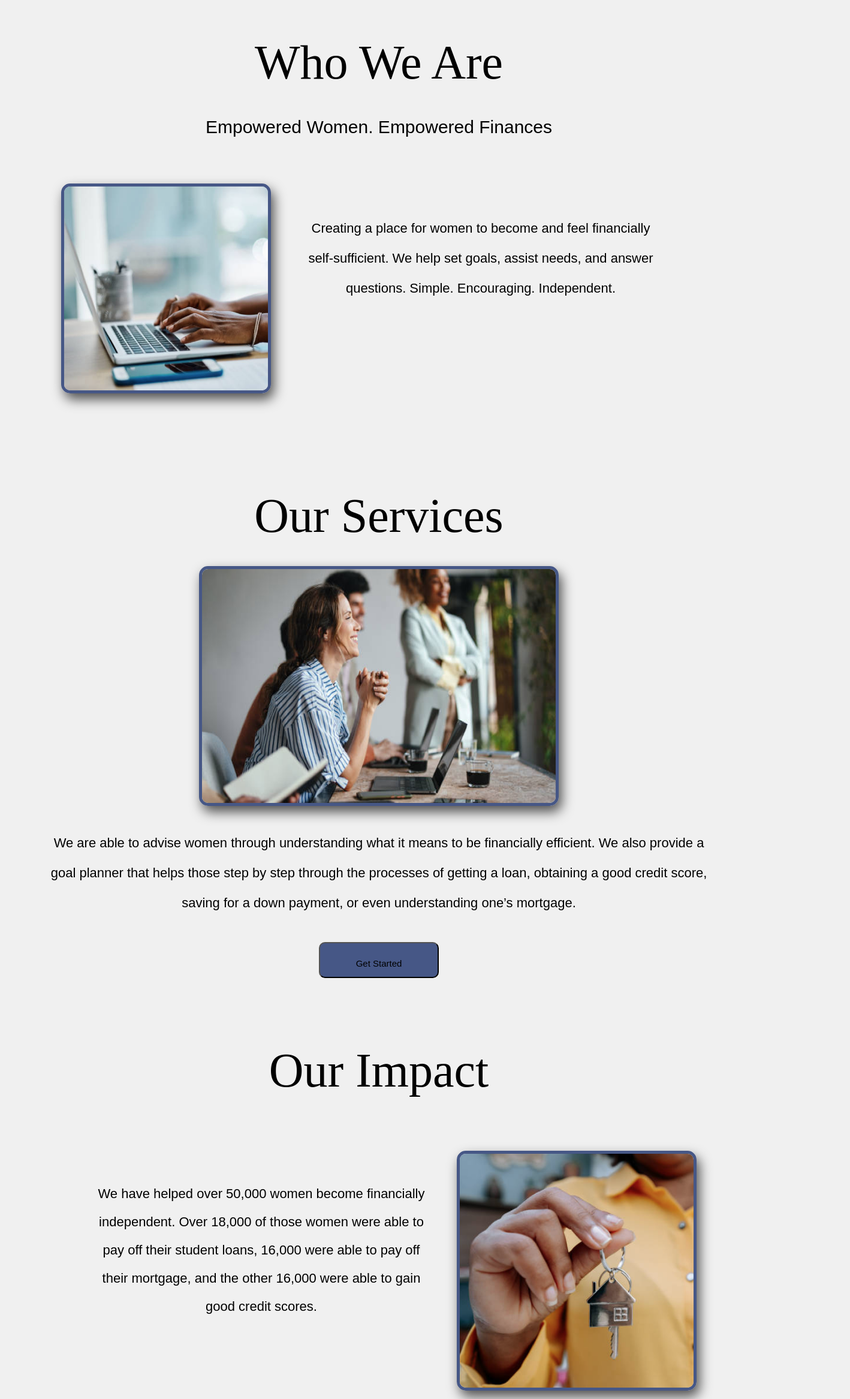
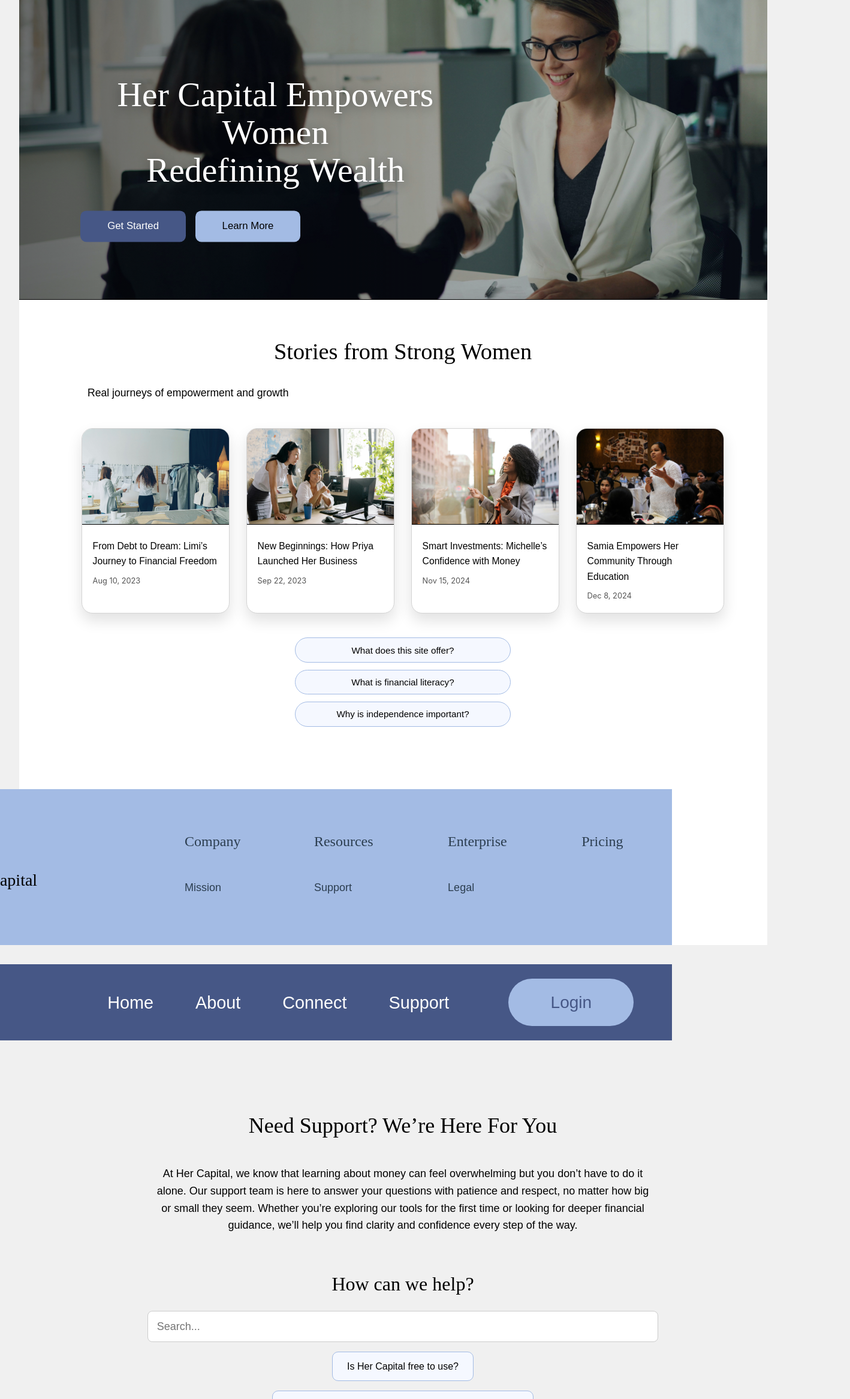
Before and after one commit to jessicajordan31/project-1-part-2, a Vue app in the folder Project-1-Part-2/: page / in a window 1280 px wide. Shown: the part 180-2513 px from the top of the page at 60% size, 1418 px wide, since content can reach past the window. Built offline with nearby package versions, Linux system fonts and the light colour scheme; the HTML template or start-up script is replaced by a standard one.

Commit message:
Homepage and Support

```diff
--- a/Project-1-Part-2/src/App.vue
+++ b/Project-1-Part-2/src/App.vue
@@ -4,16 +4,17 @@
   import Dashboard from './components/Dashboard.vue'
   import Connect from './components/Connect.vue'
   import Login from './components/Login.vue'
-
+  import Support from './components/Support.vue'
 </script>
 
 <template>
   <main>
     <!--<Dashboard/>-->
-    <About />
+
     <!-- Comment out the ones you don't want to see -->
      <Home />
-     <!-- <About /> -->
+     <Support />
+     <About />
      <!-- <Dashboard/> -->
      <!-- <Connect /> -->
      <!-- <Login /> -->
--- a/Project-1-Part-2/src/components/Home.vue
+++ b/Project-1-Part-2/src/components/Home.vue
@@ -7,9 +7,8 @@ import Footer from './Footer.vue'
   <div class="home-page">
     <Header />
 
-    <!-- HERO SECTION -->
+    <main>
       <section class="hero">
-      <!-- Main homepage image -->
         <img
           class="hero-img"
           src="@/assets/homepage-main.jpg"
@@ -31,8 +30,8 @@ import Footer from './Footer.vue'
         </div>
       </section>
 
-    <!-- STORIES SECTION -->
       <section class="stories">
+        <div class="stories-inner content-container-global">
           <h2>Stories from Strong Women</h2>
           <p class="subtitle">Real journeys of empowerment and growth</p>
 
@@ -57,7 +56,7 @@ import Footer from './Footer.vue'
               <img src="@/assets/homepage-story-3.jpg" alt="Story 3" />
               <div class="story-info">
                 <h3>Smart Investments: Michelle’s Confidence with Money</h3>
-            <span class="date">Nov 15, 2023</span>
+                <span class="date">Nov 15, 2024</span>
               </div>
             </div>
 
@@ -65,33 +64,56 @@ import Footer from './Footer.vue'
               <img src="@/assets/homepage-story-4.jpg" alt="Story 4" />
               <div class="story-info">
                 <h3>Samia Empowers Her Community Through Education</h3>
-            <span class="date">Dec 8, 2023</span>
+                <span class="date">Dec 8, 2024</span>
               </div>
             </div>
           </div>
 
-      <!-- FAQ TAG BUTTONS -->
           <div class="faq-tags">
             <button>What does this site offer?</button>
             <button>What is financial literacy?</button>
             <button>Why is independence important?</button>
           </div>
+        </div>
       </section>
+    </main>
 
     <Footer />
   </div>
 </template>
 
 <style scoped>
+:global(html, body, #app) {
+  margin: 0 !important;
+  padding: 0 !important;
+  width: 100% !important;
+  overflow-x: hidden !important;
+}
+
 .home-page {
+  display: flex;
+  flex-direction: column;
+  min-height: 100vh;
   background-color: #ffffff;
 }
 
-/* ---------- HERO ---------- */
+main {
+  flex: 1;
+  width: 100%;
+}
+
+.content-container-global {
+  max-width: 1120px;
+  margin: 0 auto;
+  padding: 0 1.5rem;
+}
+
 .hero {
   position: relative;
-  height: 80vh;
   width: 100%;
+  height: 520px;
+  margin: 0;
+  padding: 0;
   overflow: hidden;
   display: flex;
   align-items: center;
@@ -101,6 +123,7 @@ import Footer from './Footer.vue'
   width: 100%;
   height: 100%;
   object-fit: cover;
+  object-position: 10% center;
 }
 
 .hero-overlay {
@@ -109,14 +132,16 @@ import Footer from './Footer.vue'
   background: linear-gradient(
     to right,
     rgba(0, 0, 0, 0.55),
-    rgba(0, 0, 0, 0.25),
+    rgba(0, 0, 0, 0.3),
     rgba(0, 0, 0, 0.1)
   );
 }
 
 .hero-text {
   position: absolute;
-  left: 6%;
+  top: 50%;
+  left: 8%;
+  transform: translateY(-50%);
   max-width: 650px;
   color: #ffffff;
 }
@@ -125,7 +150,9 @@ import Footer from './Footer.vue'
   font-family: 'Jomolhari', serif;
   font-size: 3.6rem;
   line-height: 1.1;
+  white-space: pre-line;
   text-shadow: 0 4px 18px rgba(0, 0, 0, 0.4);
+  color: #ffffff;
 }
 
 .hero-buttons {
@@ -134,25 +161,23 @@ import Footer from './Footer.vue'
   gap: 1rem;
 }
 
-/* Buttons */
-.btn-primary {
-  padding: 1rem 2.6rem;
-  background-color: #465786;
-  color: #ffffff;
-  border-radius: 8px;
+.btn-primary,
+.btn-secondary {
+  padding: 1rem 2.8rem;
+  border-radius: 10px;
   border: none;
-  font-size: 1.1rem;
+  font-size: 1.05rem;
   cursor: pointer;
 }
 
+.btn-primary {
+  background-color: #465786;
+  color: #ffffff;
+}
+
 .btn-secondary {
-  padding: 1rem 2.6rem;
   background-color: #a3bbe4;
   color: #000000;
-  border-radius: 8px;
-  border: none;
-  font-size: 1.1rem;
-  cursor: pointer;
 }
 
 .btn-primary:hover {
@@ -163,75 +188,75 @@ import Footer from './Footer.vue'
   background-color: #90aed6;
 }
 
-/* ---------- STORIES SECTION ---------- */
 .stories {
-  padding: 4rem 3rem;
+  background: #ffffff;
+  padding: 3.5rem 0 4.5rem;
 }
 
-.stories h2 {
-  font-family: 'Jomolhari', serif;
-  font-size: 2.6rem;
+.stories-inner h2 {
+  font-family: "Jomolhari", serif;
+  font-size: 2.4rem;
+  margin-bottom: 0.25rem;
 }
 
 .subtitle {
-  font-size: 1.25rem;
-  margin-top: 0.3rem;
-  margin-bottom: 2rem;
+  font-size: 1.1rem;
+  margin-bottom: 2.2rem;
 }
 
 .story-grid {
   display: flex;
-  gap: 30px;
-  overflow-x: auto;
-  padding-bottom: 1.5rem;
+  justify-content: space-between;
+  gap: 1.75rem;
+  margin-bottom: 2.5rem;
 }
 
 .story-card {
-  width: 300px;
+  flex: 1;
+  max-width: 250px;
   border-radius: 18px;
   background: #ffffff;
   border: 1px solid #d4d4d4;
-  box-shadow: 5px 10px 23px rgba(0, 0, 0, 0.18);
-  flex-shrink: 0;
+  box-shadow: 0 12px 25px rgba(0, 0, 0, 0.12);
+  overflow: hidden;
 }
 
 .story-card img {
   width: 100%;
-  height: 180px;
+  height: 160px;
   object-fit: cover;
-  border-radius: 18px 18px 0 0;
 }
 
 .story-info {
-  padding: 1rem;
+  padding: 1rem 1.1rem 1.1rem;
 }
 
 .story-info h3 {
-  font-family: 'Zen Kaku Gothic New', sans-serif;
-  font-size: 1.05rem;
-  margin-bottom: 0.4rem;
+  font-family: "Zen Kaku Gothic New", sans-serif;
+  font-size: 0.98rem;
+  margin-bottom: 0.45rem;
 }
 
 .date {
-  font-size: 0.85rem;
+  font-size: 0.8rem;
   color: #555555;
 }
 
-/* FAQ tag buttons */
 .faq-tags {
-  margin-top: 2.5rem;
   display: flex;
-  gap: 1rem;
-  flex-wrap: wrap;
+  flex-direction: column;
+  align-items: center;
+  gap: 0.75rem;
 }
 
 .faq-tags button {
-  padding: 0.8rem 1.4rem;
-  border-radius: 20px;
+  min-width: 360px;
+  padding: 0.7rem 1.4rem;
+  border-radius: 999px;
   border: 1px solid #a3bbe4;
   background: #f5f8ff;
+  font-size: 0.95rem;
   cursor: pointer;
-  font-size: 0.95rem;
 }
 
 .faq-tags button:hover {
@@ -239,21 +264,38 @@ import Footer from './Footer.vue'
   color: #ffffff;
 }
 
-/* ---------- RESPONSIVE ---------- */
-@media (max-width: 900px) {
+@media (max-width: 1050px) {
+  .hero-text {
+    left: 6%;
+    max-width: 520px;
+  }
+
+  .hero-text h1 {
+    font-size: 3rem;
+  }
+
+  .story-grid {
+    flex-wrap: wrap;
+    justify-content: center;
+  }
+
+  .story-card {
+    max-width: 280px;
+  }
+}
+
+@media (max-width: 700px) {
+  .hero {
+    height: 460px;
+  }
+
   .hero-text {
     left: 7%;
     right: 7%;
   }
 
   .hero-text h1 {
-    font-size: 2.6rem;
-  }
-}
-
-@media (max-width: 600px) {
-  .hero {
-    height: 70vh;
+    font-size: 2.4rem;
   }
 
   .hero-buttons {
@@ -266,8 +308,9 @@ import Footer from './Footer.vue'
     width: 100%;
   }
 
-  .stories {
-    padding: 3rem 1.5rem;
+  .faq-tags button {
+    width: 100%;
+    max-width: 360px;
   }
 }
 </style>
--- a/Project-1-Part-2/src/components/Support.vue
+++ b/Project-1-Part-2/src/components/Support.vue
@@ -1,3 +1,87 @@
+<script setup>
+import Header from './Header.vue'
+import Footer from './Footer.vue'
+</script>
+
 <template>
+  <Header />
 
+  <section class="support-container">
+    <h1 class="support-heading">Need Support? We’re Here For You</h1>
+
+    <p class="support-desc">
+      At Her Capital, we know that learning about money can feel overwhelming
+      but you don’t have to do it alone. Our support team is here to answer
+      your questions with patience and respect, no matter how big or small
+      they seem. Whether you’re exploring our tools for the first time or
+      looking for deeper financial guidance, we’ll help you find clarity and
+      confidence every step of the way.
+    </p>
+
+    <h2 class="support-subheading">How can we help?</h2>
+
+    <div class="search-box">
+      <input type="text" placeholder="Search..." />
+    </div>
+
+    <div class="faq-buttons">
+      <button>Is Her Capital free to use?</button>
+      <button>Do I need prior financial knowledge to use HerCapital?</button>
+      <button>
+        What makes Her Capital different from other financial websites?
+      </button>
+    </div>
+  </section>
+
+  <Footer />
 </template>
+
+<style scoped>
+.support-container {
+  padding: 4rem 2rem;
+  text-align: center;
+}
+
+.support-heading {
+  font-family: "Jomolhari", serif;
+  font-size: 36px;
+  margin-bottom: 1rem;
+}
+
+.support-desc {
+  max-width: 850px;
+  margin: 0 auto 3rem;
+  font-size: 18px;
+  line-height: 1.6;
+}
+
+.support-subheading {
+  font-family: "Jomolhari", serif;
+  font-size: 32px;
+  margin-bottom: 1.2rem;
+}
+
+.search-box input {
+  width: 70%;
+  padding: 0.9rem;
+  border: 1px solid #ccc;
+  border-radius: 8px;
+  font-size: 18px;
+}
+
+.faq-buttons button {
+  display: block;
+  margin: 1rem auto;
+  padding: 0.9rem 1.5rem;
+  font-size: 16px;
+  border-radius: 10px;
+  border: 1px solid #A3BBE4;
+  background: #F5F8FF;
+  cursor: pointer;
+}
+
+.faq-buttons button:hover {
+  background: #A3BBE4;
+  color: #fff;
+}
+</style>
```
Lines whose indentation alone changed are shown as unchanged.
